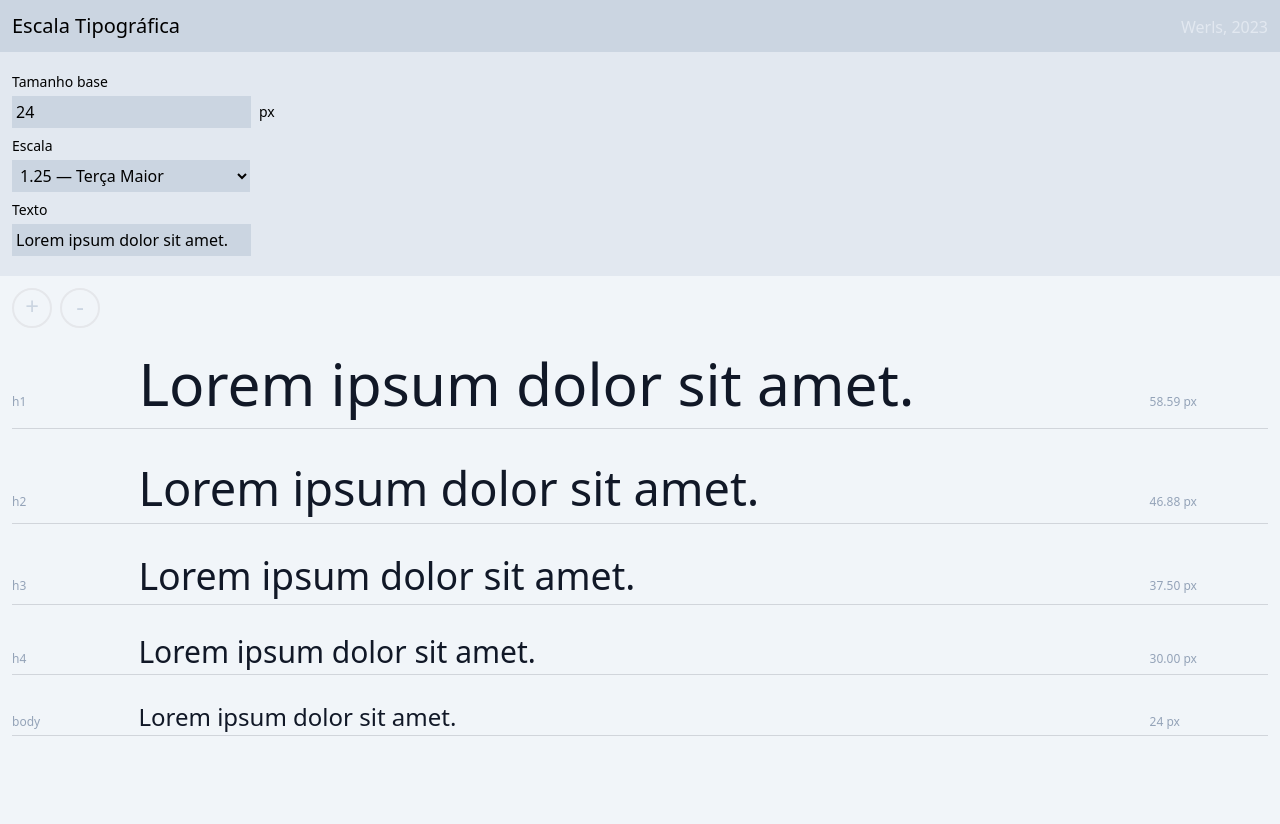
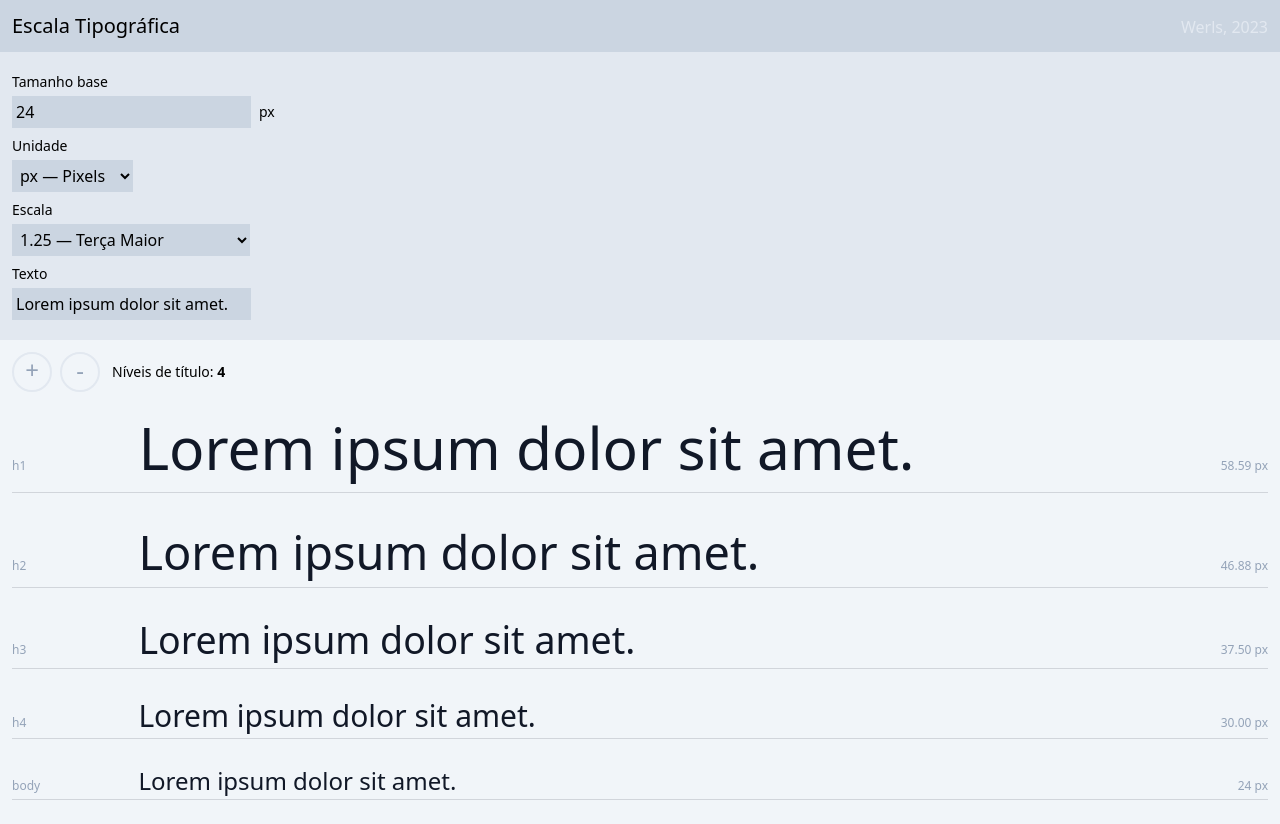
Before and after one commit to werls/typescale, a SvelteKit app: page / in a window 1280 px wide. Before the commit the page ends 800 px from the top, so only its background shows below. Built offline with nearby package versions, Linux system fonts and the light colour scheme.

Commit message:
major updates

```diff
--- a/src/app.html
+++ b/src/app.html
@@ -4,6 +4,7 @@
 		<meta charset="utf-8" />
 		<link rel="icon" href="%sveltekit.assets%/favicon.png" />
 		<meta name="viewport" content="width=device-width" />
+		<link rel="stylesheet" href="https://fonts.googleapis.com/icon?family=Material+Icons" />
 		%sveltekit.head%
 	</head>
 	<body data-sveltekit-preload-data="hover">
--- a/src/components/Button.svelte
+++ b/src/components/Button.svelte
@@ -4,7 +4,7 @@
 </script>
 
 <button
-  class="border-2 rounded-full text-2xl font-extralight text-slate-300 w-10 h-10 flex justify-center hover:bg-slate-200 hover:text-slate-900 transition-all"
+  class="border-2 border-slate-200 rounded-full text-2xl font-extralight text-slate-400 w-10 h-10 flex justify-center hover:bg-slate-200 hover:text-slate-900 transition-all"
   title={description}
   on:click={clickHandler}
 >
--- /dev/null
+++ b/src/components/ButtonIcon.svelte
@@ -0,0 +1,8 @@
+<script>
+	export let handler;
+	export let text;
+	export let icon;
+</script>
+
+<button class="text-sm bg-slate-200 flex gap-1 items-center border-2 border-slate-300 rounded-full px-1 py-1" on:click={handler}>{text} <i class=
+	"material-icons">{icon}</i></button>
--- a/src/components/Controller.svelte
+++ b/src/components/Controller.svelte
@@ -1,14 +1,29 @@
 <script>
   import { onMount } from "svelte";
   import { TypeScale } from "$lib/typeScale";
+  import inputSelect from "../components/InputSelect.svelte";
   // import { makeTypeScale } from '$lib';
   import {
     baseSize,
     inputText,
     scale,
 		levels,
-    typeScale
+    typeScale,
+    unit
   } from "../stores.js";
+  import InputSelect from "../components/InputSelect.svelte";
+  import { base } from "$app/paths";
+
+  const units = [
+    {
+      name: "Pixels",
+      value: "px",
+    },
+    {
+      name: "Pontos",
+      value: "pt",
+    }
+  ]
 
   const scales = [
     {
@@ -46,7 +61,8 @@
   ];
 
   function handleInput() {
-    typeScale.set(TypeScale.generateTypeScale($baseSize, $scale, $levels));
+    typeScale.set(TypeScale.generateTypeScale($baseSize, $scale, $levels, $unit));
+    // baseSize.set($typeScale.baseSize)
   }
 
   onMount(() => {
@@ -56,6 +72,7 @@
 
 <aside>
   <form class="bg-slate-200 px-3 py-5 flex flex-col gap-2">
+    <!-- Size -->
     <div class="flex flex-col gap-1">
       <label class="text-sm" for="base-size">Tamanho base</label>
       <div class="flex gap-2 items-center">
@@ -69,25 +86,11 @@
         <span class="text-sm align-bottom">px</span>
       </div>
     </div>
-    <div class="flex flex-col gap-1">
-      <label class="text-sm" for="base-size">Escala</label>
-      <div class="flex gap-2 items-center">
-        <select
-          class="p-1 bg-slate-300"
-          name="scale"
-          id="scale"
-          bind:value={$scale}
-          on:change={handleInput}
-        >
-          {#each scales as scaleOption}
-            <option value={scaleOption.value}
-              >{scaleOption.value} — {scaleOption.name}</option
-            >
-          {/each}
-        </select>
-      </div>
-    </div>
-
+    <!-- Units -->
+    <InputSelect title="Unidade" bind={unit} options={units} handler={handleInput}/>
+    <!-- Scale -->
+    <InputSelect title="Escala" bind={scale} options={scales} handler={handleInput}/>
+    <!-- Text -->
     <div class="flex flex-col gap-1">
       <label for="input-text" class="text-sm">Texto</label>
       <div class="flex gap-2 items-center">
--- /dev/null
+++ b/src/components/InputSelect.svelte
@@ -0,0 +1,26 @@
+<script>
+	import { scale } from "../stores.js";
+	export let options;
+	export let handler;
+	export let title;
+	export let bind;
+</script>
+
+<div class="flex flex-col gap-1">
+	<label class="text-sm" for="base-size">{title}</label>
+	<div class="flex gap-2 items-center">
+		<select
+			class="p-1 bg-slate-300"
+			name="{title}"
+			id="{title}"
+			bind:value={$bind}
+			on:change={handler}
+		>
+			{#each options as option}
+				<option value={option.value}
+					>{option.value} — {option.name}</option
+				>
+			{/each}
+		</select>
+	</div>
+</div>
--- a/src/components/LineOfType.svelte
+++ b/src/components/LineOfType.svelte
@@ -1,14 +1,20 @@
 <script>
+  import { unit } from '../stores.js';
+  import { onMount } from 'svelte';
 	export let item;
+
+  onMount(() => {
+    console.log($unit)
+  })
 </script>
 
 <div class="p-3 text-slate-400 w-full">
   <div class="grid grid-cols-10 items-baseline gap-2">
     <div class="text-xs col-span-1">{item.type}</div>
-    <div style="font-size:{item.size}px" class="text-scale text-gray-900 line-clamp-1 col-span-8">
+    <div style="font-size:{item.size + $unit}" class="text-scale text-gray-900 line-clamp-1 col-span-8">
       <slot />
     </div>
-    <div class="text-xs col-span-1">{item.size} px</div>
+    <div class="text-xs col-span-1 justify-self-end">{item.size + ' ' + $unit}</div>
   </div>
   <hr class="border-gray-300" />
 </div>
--- /dev/null
+++ b/src/components/Preview.svelte
@@ -0,0 +1,11 @@
+<script>
+  import { typeScale, inputText } from "../stores.js";
+</script>
+
+<div class="bg-slate-300 p-3 mr-3">
+  {#each $typeScale.headings as item}
+    <div class="line-clamp-1" style="font-size: {item.size * .5}px">{$inputText}</div>
+  {/each}
+  <!-- <div style="font-size: {typeScale.body.size}px">{$inputText}</div> -->
+  <!-- <LineOfType item={$typeScale.body}>{$inputText}</LineOfType> -->
+</div>
--- a/src/lib/typeScale.js
+++ b/src/lib/typeScale.js
@@ -1,8 +1,9 @@
 export class TypeScale {
-	constructor(baseSize_, scale_, levels_ = 4) {
+	constructor(baseSize_, scale_, levels_ = 4, unit_ = 'px') {
 		this.baseSize = baseSize_
 		this.scale = scale_
 		this.levels = levels_
+		this.unit = unit_
 		this.typeScale = {
 			headings: [],
 			body: { type: "body", size: this.baseSize },
@@ -12,8 +13,13 @@ export class TypeScale {
 		this.createHeadings(this.levels)
 	}
 
-	static generateTypeScale(baseSize_, scale_, levels_ = 4) {
-		const typeScale = {
+	static generateTypeScale(baseSize_, scale_, levels_ = 4, unit_ = 'px') {
+		const ptToPx = (pt) => { return (pt * 1.3333333333333) }
+		const pxToPt = (px) => { return (px / 1.3333333333333) }
+
+		let typeScale = ''
+		if (unit_ === 'px') {
+			typeScale = {
 				headings: [],
 				body: { type: "body", size: baseSize_ },
 				small: [{ type: "small", size: baseSize_ / scale_ }]
@@ -24,6 +30,20 @@ export class TypeScale {
 					type: `h${i}`,
 					size: (baseSize_ * scale_ ** (levels_ - i + 1)).toFixed(2),
 				})
+			}
+		} else if (unit_ === 'pt') {
+			typeScale = {
+				headings: [],
+				body: { type: "body", size: ptToPx(baseSize_) },
+				small: [{ type: "small", size: ptToPx(baseSize_ / scale_) }]
+			}
+
+			for (let i = 1; i <= levels_; i++) {
+				typeScale.headings.push({
+					type: `h${i}`,
+					size: (ptToPx(baseSize_) * scale_ ** (levels_ - i + 1)).toFixed(2),
+				})
+			}
 		}
 
 		return typeScale
@@ -70,8 +90,7 @@ export class TypeScale {
 		this.createHeadings(this.levels)
 	}
 
-	ptToPx(pt) { return (pt * 1.3333333333333) }
-	pxToPt(px) { return (px / 1.3333333333333) }
+
 
 	// makeTypeScale(scale, baseSize) {
 	// 	return [
--- a/src/routes/+page.svelte
+++ b/src/routes/+page.svelte
@@ -6,6 +6,8 @@
   import LineOfType from "../components/LineOfType.svelte";
 	import Controller from "../components/Controller.svelte";
   import Button from "../components/Button.svelte";
+  import ButtonIcon from "../components/ButtonIcon.svelte";
+  // import Preview from "../components/Preview.svelte";
 
   function handleAdd() {
     levels.set($levels + 1)
@@ -13,8 +15,22 @@
   }
 
   function handleRemove() {
+    if ($levels === 1) return
     levels.set($levels - 1)
     typeScale.set(TypeScale.generateTypeScale($baseSize, $scale, $levels));
+  }
+
+  function copyToClipboard() {
+    var myDiv = document.getElementById('content')
+    var range = document.createRange();
+    range.selectNode(myDiv)
+
+    window.getSelection().removeAllRanges();
+    window.getSelection().addRange(range);
+    document.execCommand("copy");
+
+    window.getSelection().removeAllRanges();
+    alert('Conteúdo copiado!')
   }
 
   onMount(() => {
@@ -24,15 +40,25 @@
 <Controller />
 
 <main class="py-3 flex flex-col justify-center items-center">
-  <div class="px-3 flex gap-2 w-full">
+  <div class="px-3 flex items-center gap-3 w-full">
+    <div class="flex gap-2">
       <Button description="Adicionar um nível" clickHandler={handleAdd}>+</Button>
       <Button description="Remover um nível" clickHandler={handleRemove}>-</Button>
     </div>
+    <div class="text-sm">Níveis de título: <strong>{$levels}</strong></div>
+    <!-- <ButtonIcon text="Copiar" icon="content_copy" handler={copyToClipboard}/> -->
+  </div>
+  <div class="w-full flex">
+    <div id="content" class="w-full">
       {#each $typeScale.headings as item}
         <LineOfType {item}>{$inputText}</LineOfType>
       {/each}
         <LineOfType item={$typeScale.body}>{$inputText}</LineOfType>
-  <!-- <AddButton /> -->
+    </div>
+    <div>
+      <!-- <Preview /> -->
+    </div>
+  </div>
 </main>
 
 <style lang="postcss">
--- a/src/stores.js
+++ b/src/stores.js
@@ -6,6 +6,7 @@ import { TypeScale } from '$lib/typeScale';
 export let baseSize = writable(24);
 export let scale = writable(1.250);
 export let levels = writable(4);
+export let unit = writable('px');
 export let typeScale = writable(TypeScale.generateTypeScale(baseSize, scale, levels));
 
 // export let typeScale = writable(new TypeScale(baseSize_, scale_));
```
Also changed, not shown: 15 other files (tests, documents, lock files or other folders). Lines whose indentation alone changed are shown as unchanged.
